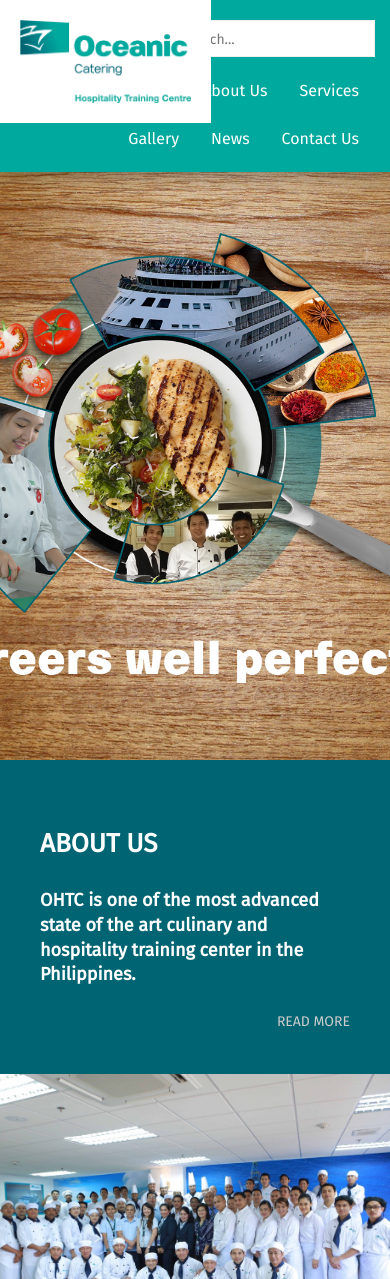
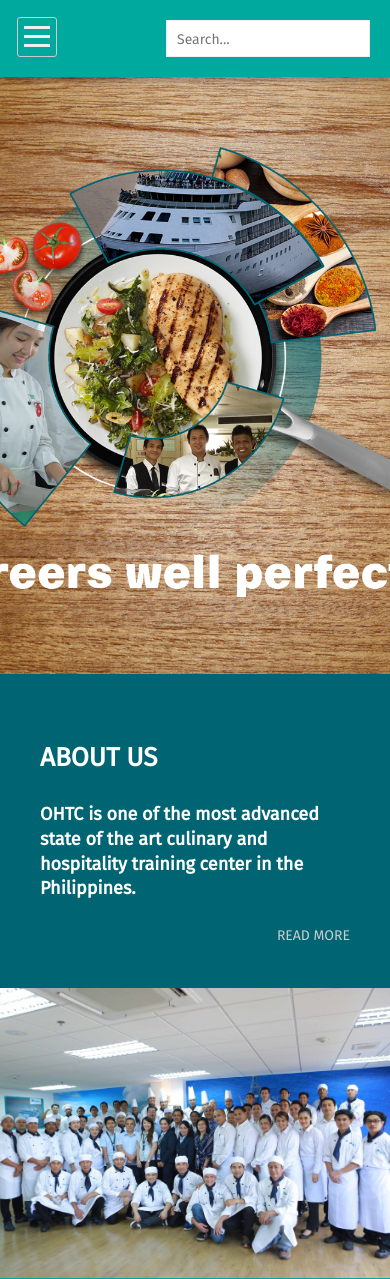
Before and after one commit to tdph/ohtc, a PHP site: page /index.php in a window 390 px wide. Shown: the top 1279 px of the page. Run offline with PHP 8.4, Linux system fonts and the light colour scheme.

Commit message:
responsive navigation

```diff
--- a/assets/css/2-basics/_body-element.sass
+++ b/assets/css/2-basics/_body-element.sass
@@ -6,6 +6,7 @@ body
   color: #666
   -webkit-font-smoothing: antialiased
   -webkit-text-size-adjust: 100%
+  position: relative
 
 .container
     width: 1140px
--- a/assets/css/3-modules/_nav.sass
+++ b/assets/css/3-modules/_nav.sass
@@ -3,9 +3,9 @@
     width: 100%
     background-color: $tc1
     color: white
-    box-shadow: 0 0 20px rgba(0,0,0,0.5)
-    z-index: 999
-    position: absolute
+    box-shadow: 0 0 10px rgba(0,0,0,0.5)
+    z-index: 998
+    position: fixed
     top: 0
     left: 0
     .container
@@ -23,6 +23,51 @@
             padding: 10px 15px
             cursor: pointer
             transition: all 0.3s ease-in-out
+    .toggle
+        cursor: pointer
+        position: absolute
+        left: 17px
+        top: 17px
+        width: 40px
+        height: 40px
+        border: 1px solid #CCC
+        display: none
+        border-radius: 3px
+        .bar
+            float: left
+            width: 70%
+            height: 3px
+            margin: 3px 15%
+            background-color: #EEE
+            &:first-child
+                margin-top: 8px
+    @media (max-width: $sm-max)
+        .container
+            padding: 0
+        .search-form
+            padding: 20px
+        .nav
+            float: left
+            width: 100%
+            padding: 0
+            max-height: 0
+            overflow: hidden
+            transition: all 0.5s ease-in-out
+            z-index: 998
+            li
+                width: 100%
+                border-radius: 0
+                text-align: left
+                border-bottom: 1px solid darken($tc1, 5%) !important
+                &:last-child
+                    border: none !important
+                &:hover
+                    background-color: $tc2
+        .toggle
+            display: block
+
+.toggle-nav
+    max-height: 346px !important
 
 .search-form
     width: 100%
@@ -37,3 +82,5 @@
     position: absolute
     top: 0
     left: 0
+    @media (max-width: $sm-max)
+        display: none
--- a/assets/css/4-pages/_home.sass
+++ b/assets/css/4-pages/_home.sass
@@ -1,7 +1,8 @@
 .content
-    margin-top: 160px
-    margin-bottom: 40px
-    //box-shadow: 0 50px 30px -30px rgba(0,0,0,0.3)
+    margin: 160px auto 40px auto
+    transition: all 300ms ease-in-out
+    @media (max-width: $sm-max)
+        margin: 74px auto 0 auto
     box-shadow: 0 0 20px rgba(0,0,0,0.3)
 
 .carousel
--- a/assets/js/functions.js
+++ b/assets/js/functions.js
@@ -1,8 +1,13 @@
 $( document ).ready(function() {
     // Get started!
+    // Navigate to pages
     $('ul.nav li').on('click', function() {
         var id = $(this).attr('id');
         if(id == "home") { window.location = "."; }
         else { window.location = id + ".php"; }
     })
+    // Toggle Navigation
+    $('.toggle').on('click', function() {
+        $('.nav').toggleClass('toggle-nav');
+    })
 });
--- a/inc/header.php
+++ b/inc/header.php
@@ -11,6 +11,11 @@
         <div class="wrapper flat-theme">
             <nav class="nav_container">
                 <div class="container clearfix">
+                    <div class="toggle">
+                        <span class="bar"></span>
+                        <span class="bar"></span>
+                        <span class="bar"></span>
+                    </div>
                     <img class="logo" src="assets/img/ohtc-logo.png" alt="" />
                     <form class="search-form" method="post" onsubmit="return false;">
                         <input type="search" name="search-box" placeholder="Search...">
```
Also changed, not shown: assets/css/main.css, 1 other file.
